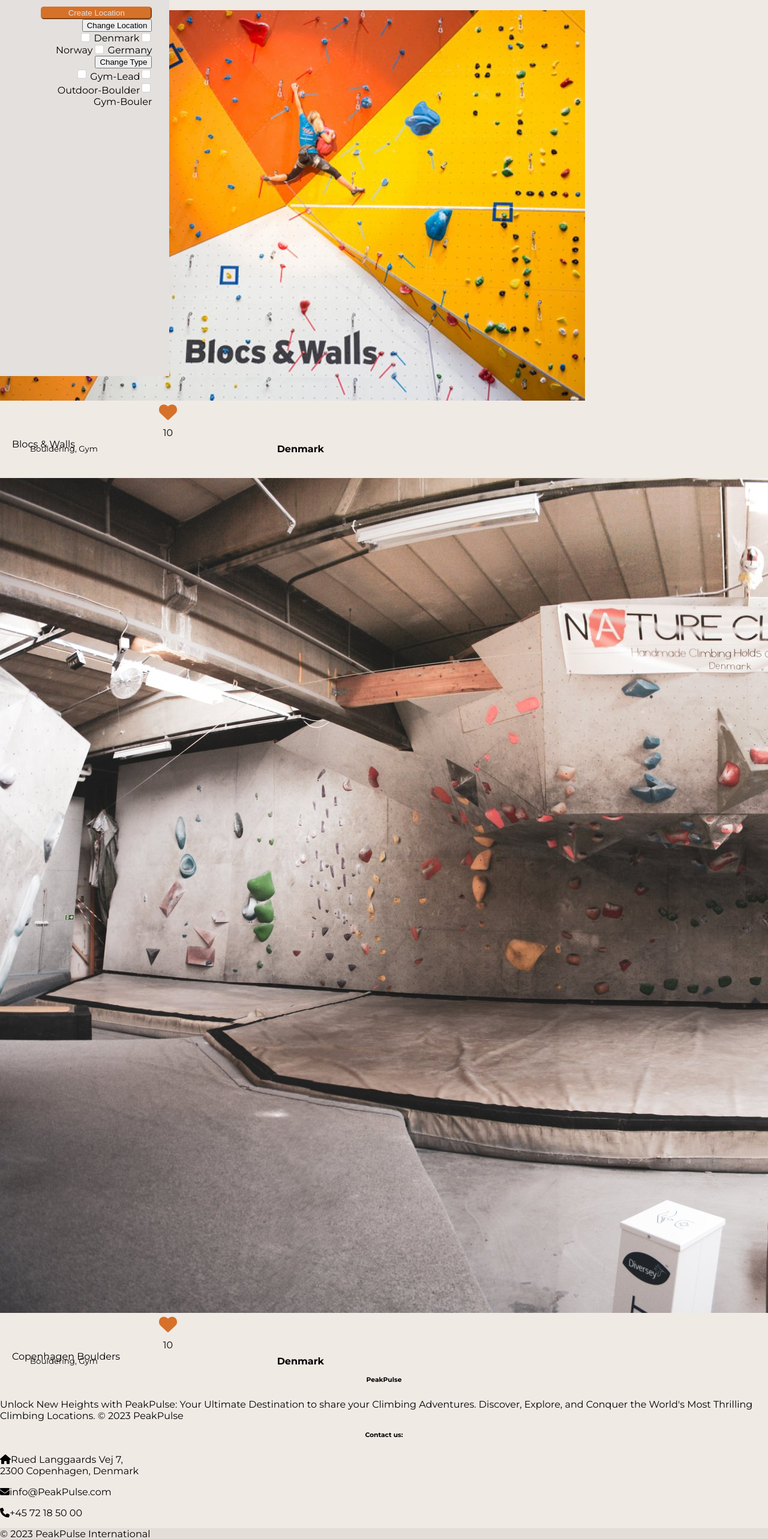
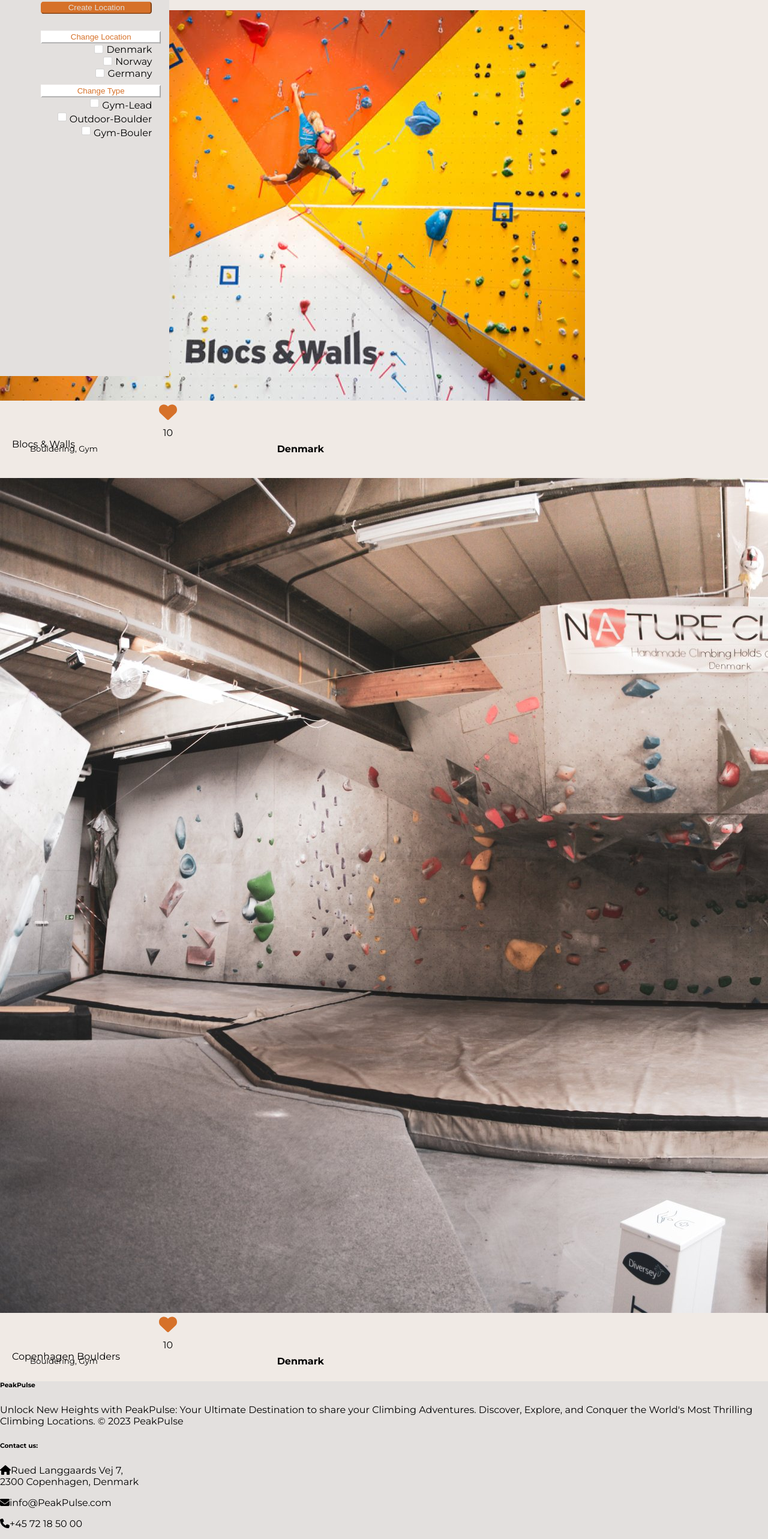
Before and after one commit to Chris-cvR/TID-React-Climbing-Platform, a React (Create React App) app: page / in a window 1280 px wide. Shown: the part 117-2683 px from the top of the page at 60% size. Built offline with nearby package versions, Linux system fonts and the light colour scheme.

Commit message:
fixed sidebar and footer - not perfect, but better

```diff
--- a/src/components/sections/Sidebar.js
+++ b/src/components/sections/Sidebar.js
@@ -1,5 +1,3 @@
-// Sidebar.js
-
 import React from 'react';
 import ChangeLocationButton from "../common/ChangeLocationButton";
 import ChangeTypeButton from "../common/ChangeTypeButton";
@@ -12,8 +10,10 @@
       <nav className="nav">
         <ul>
           <PrimaryButton Text={"Create Location"} />
-          <ChangeLocationButton TextCL={"Change Location"} DItem1={"Denmark"} DItem3={"Germany"} DItem2={"Norway"} type="radio" />
-          <ChangeTypeButton TextCT={"Change Type"} DItem1={"Gym-Lead"} DItem3={"Gym-Bouler"} DItem2={"Outdoor-Boulder"} type="checkbox" />
+          <div className='dropdown-buttons'>
+            <ChangeLocationButton TextCL={"Change Location"} DItem1={"Denmark"} DItem3={"Germany"} DItem2={"Norway"} type="radio" />
+            <ChangeTypeButton TextCT={"Change Type"} DItem1={"Gym-Lead"} DItem3={"Gym-Bouler"} DItem2={"Outdoor-Boulder"} type="checkbox" />
+          </div>
         </ul>
       </nav>
     </div>
--- a/src/pages/RegisterPage.js
+++ b/src/pages/RegisterPage.js
@@ -83,7 +83,7 @@
                         <div class="text-center mt-3">
                             <PrimaryButton Text="Register" />
                         </div>
-                        <h6>Already a member?<NavLink className="nav-link" to="/login">Login</NavLink> </h6>
+                        <h6 className='memberStatus'>Already a member?<NavLink className="nav-link" to="/login">Login</NavLink> </h6>
 
                     </form>
                 </div>
--- a/src/styles/index.css
+++ b/src/styles/index.css
@@ -94,15 +94,57 @@
   text-overflow: ellipsis;
 }
 
+#PrimaryButton:hover{
+  box-shadow: 0 6px 8px 0 rgba(0, 0, 0, 0.24), 0 9px 25px 0 rgba(0, 0, 0, 0.19);
+}
+
 .sidebar {
   position: fixed;
   width: 22%;
-  height: 100%;
+  height: 100vh;
   background: hsl(24, 8%, 88%);
   margin-top: -150px;
+  z-index: 1;
+}
+
+footer{
+  position: relative;
+  background: hsl(24, 8%, 88%);
+  z-index: 2;
+}
+
+.btn-secondary {
+  width: 200px;
+  margin-top: 5%;
+  color: hsl(25, 68%, 50%);
+  background-color: white;
+  border-color: white;
+}
+
+.dropdown-buttons{
+  margin-top: 10%;
+}
+
+.btn-secondary:hover {
+  box-shadow: 0 6px 8px 0 rgba(0, 0, 0, 0.24), 0 9px 25px 0 rgba(0, 0, 0, 0.19);
+}
+
+.dropdown input[type="checkbox"]{
+  margin-left: 10px;
+  margin-right: 2px;
+}
+
+.dropdown input[type="radio"] {
+  margin-left: 10px;
+  margin-right: 2px;
+}
+
+.dropdown-menu label {
+  display: block;
 }
 
 .nav {
+  padding-top: 10%;
   position: relative;
   margin: 10%;
   text-align: right;
@@ -365,7 +407,7 @@
   margin-bottom: -5%;
 }
 
-h6 {
+.memberStatus {
   text-align: center;
   margin-top: 10px;
 }
```
